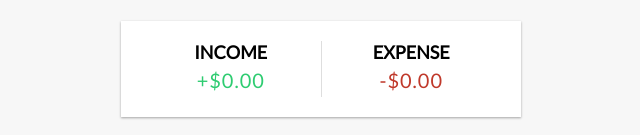
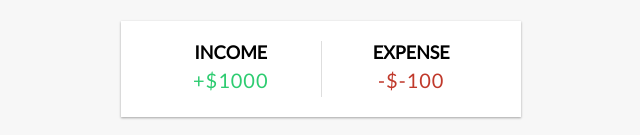
Before and after one commit to AbdulRehman-1/vue-expense-tracker-ts, a Vue app: page / in a window 1280 px wide. Shown: the part 185-320 px from the top of the page, without its empty margins (319-959 px from the left). Built offline with nearby package versions, Linux system fonts and the light colour scheme.

Commit message:
configured pinia state for income and expense

```diff
--- a/src/components/AppBalance.vue
+++ b/src/components/AppBalance.vue
@@ -3,7 +3,7 @@
   <h1 id="balance">${{ total }}</h1>
 </template>
 
-<script setup lang="ts">
+<script setup>
 import { useTransactionStore } from '../stores/TransactionStore'
 
 const transactionStore = useTransactionStore()
--- a/src/components/IncomeExpense.vue
+++ b/src/components/IncomeExpense.vue
@@ -2,11 +2,18 @@
   <div class="inc-exp-container">
     <div>
       <h4>Income</h4>
-      <p id="money-plus" class="money plus">+$0.00</p>
+      <p id="money-plus" class="money plus">+${{ income }}</p>
     </div>
     <div>
       <h4>Expense</h4>
-      <p id="money-minus" class="money minus">-$0.00</p>
+      <p id="money-minus" class="money minus">-${{ expense }}</p>
     </div>
   </div>
 </template>
+
+<script setup>
+import { useTransactionStore } from '../stores/TransactionStore'
+
+const transactionStore = useTransactionStore()
+const { income, expense } = transactionStore
+</script>
--- a/src/stores/TransactionStore.ts
+++ b/src/stores/TransactionStore.ts
@@ -22,5 +22,21 @@
     }, 0)
   })
 
-  return { transactions, total }
+  const income = computed(() => {
+    return transactions.value
+      .filter((transaction) => transaction.amount > 0)
+      .reduce((acc, transaction) => {
+        return acc + transaction.amount
+      }, 0)
+  })
+
+  const expense = computed(() => {
+    return transactions.value
+      .filter((transaction) => transaction.amount < 0)
+      .reduce((acc, transaction) => {
+        return acc + transaction.amount
+      }, 0)
+  })
+
+  return { transactions, total, income, expense }
 })
```
